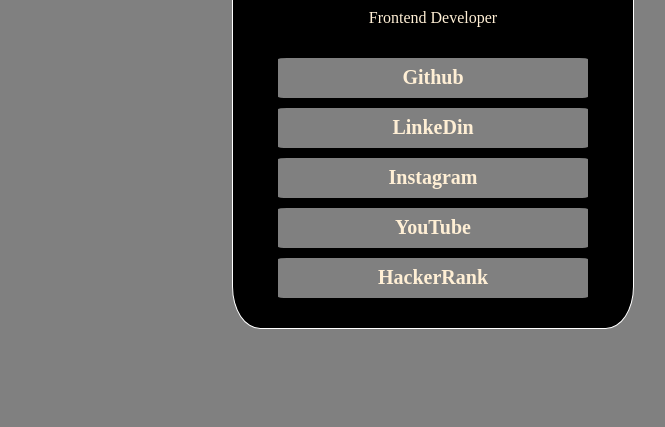
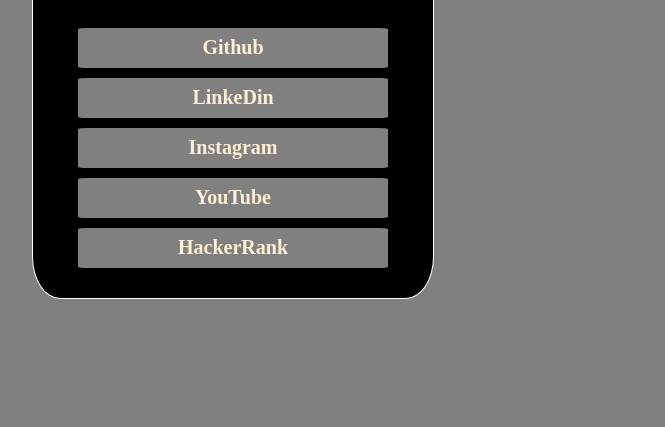
Before and after one commit to KunjSingh24/Social-media-links, a plain HTML site: page index.html in a window 1280 px wide. Shown: the part 373-800 px from the top of the page, without its empty margins (468-1133 px from the left). Drawn offline with Linux system fonts and the light colour scheme.

Commit message:
Update style.css

```diff
--- a/style.css
+++ b/style.css
@@ -8,8 +8,8 @@
 .box {
     width: 400px;
     height: 600px;
-    margin-left: 700px;
-    margin-top: 100px;
+    margin-left: 500px;
+    margin-top: 70px;
     background-color: black;
     border: 1px solid white;
     border-radius: 7%;
```
